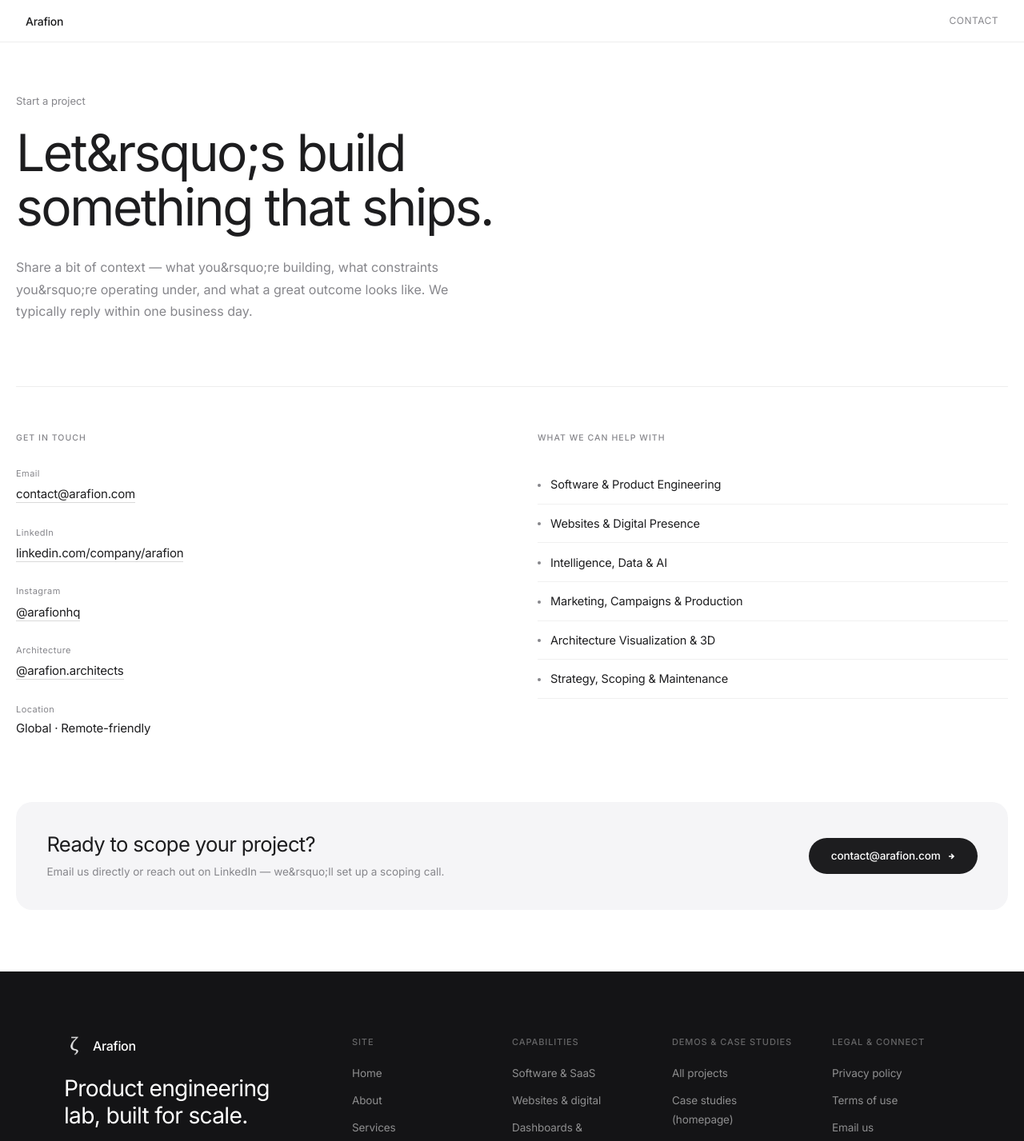
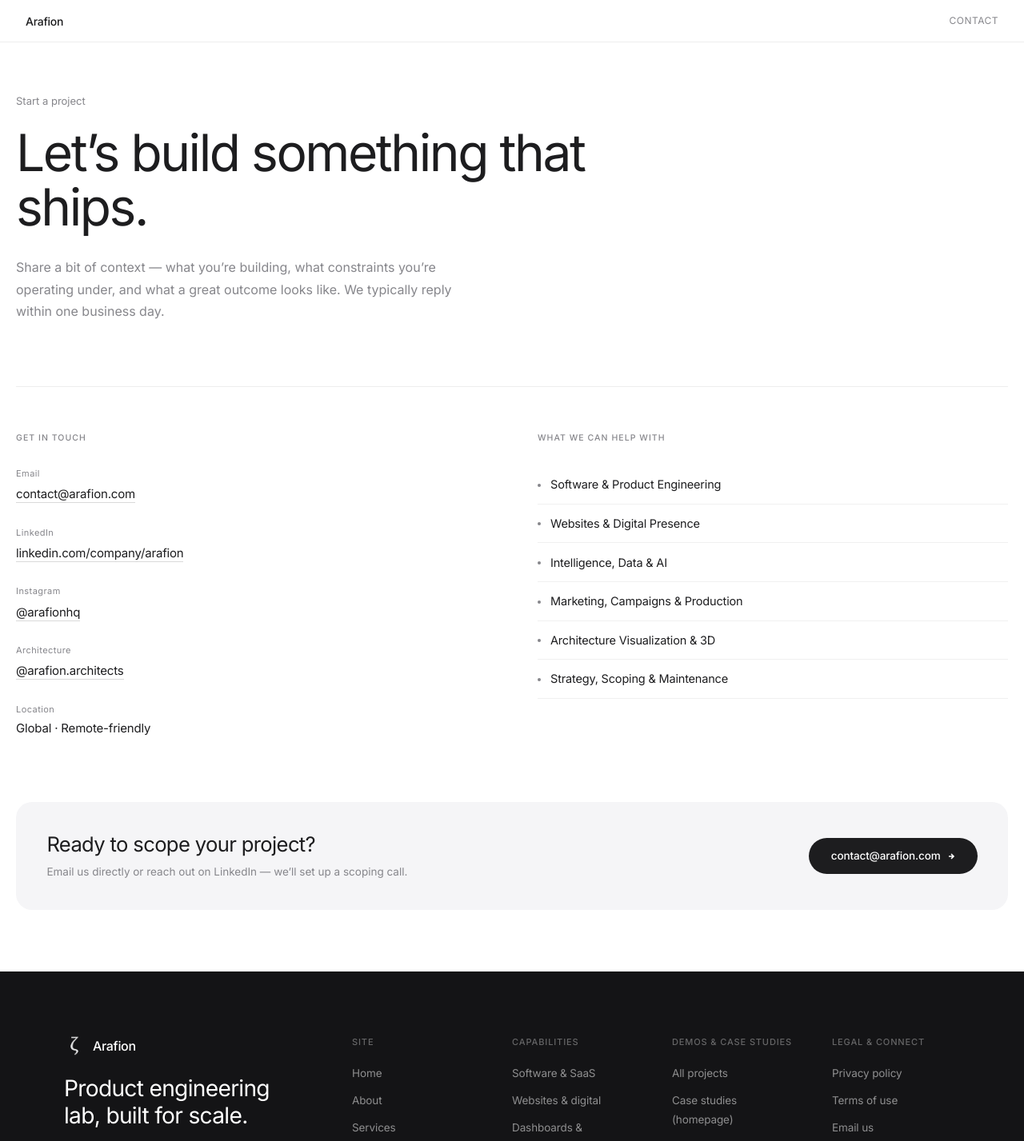
Before and after one commit to khaireddine-arbouch/arafion, a Next.js app: page /contact in a window 1280 px wide. Shown: the top 1427 px of the page at 80% size. Built offline with nearby package versions, Linux system fonts and the light colour scheme; no server answers.

Commit message:
ArafionHQ website update

```diff
--- a/app/contact/page.tsx
+++ b/app/contact/page.tsx
@@ -75,12 +75,12 @@
             }
           : {
               eyebrow: "Start a project",
-              title: "Let&rsquo;s build something that ships.",
-              body: "Share a bit of context — what you&rsquo;re building, what constraints you&rsquo;re operating under, and what a great outcome looks like. We typically reply within one business day.",
+              title: "Let’s build something that ships.",
+              body: "Share a bit of context — what you’re building, what constraints you’re operating under, and what a great outcome looks like. We typically reply within one business day.",
               touch: "Get in touch",
               help: "What we can help with",
               ctaTitle: "Ready to scope your project?",
-              ctaBody: "Email us directly or reach out on LinkedIn — we&rsquo;ll set up a scoping call.",
+              ctaBody: "Email us directly or reach out on LinkedIn — we’ll set up a scoping call.",
             };
 
   return (
```
